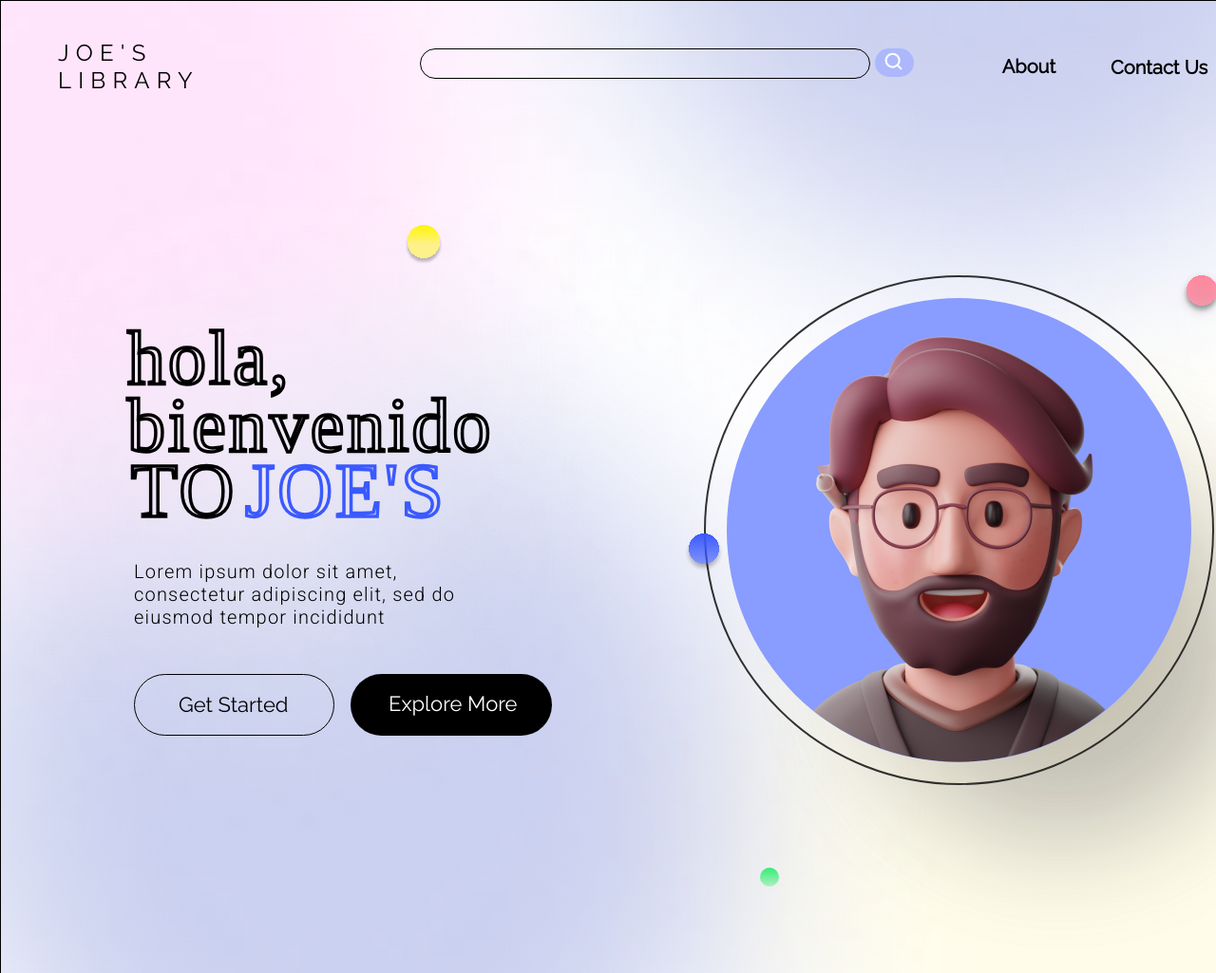
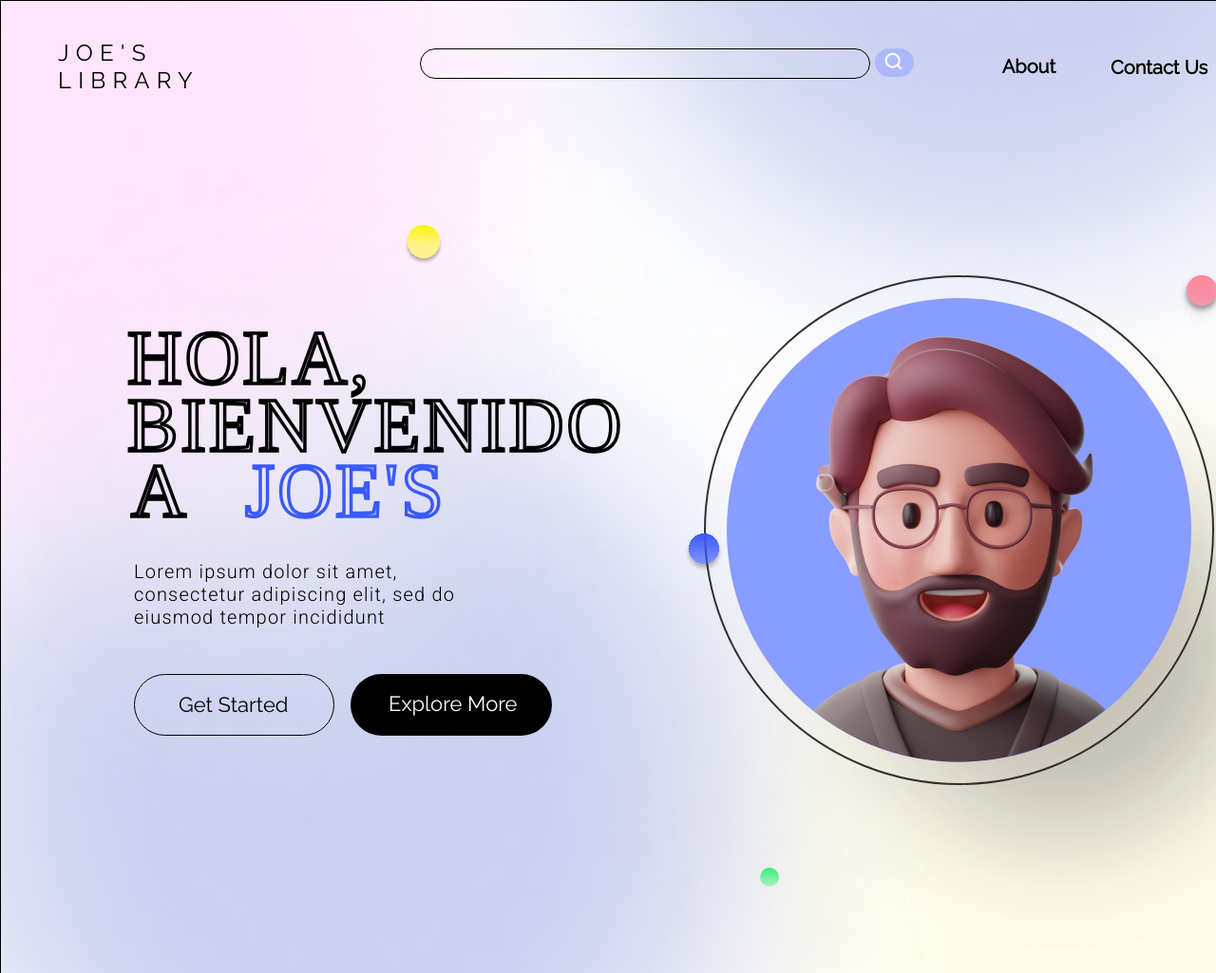
Before and after one commit to pvergerc-esliceu/landing-page, a plain HTML site: page index.html in a window 1280 px wide. Shown: the top 1025 px of the page at 95% size. Drawn offline with Linux system fonts and the light colour scheme; a web font is replaced by a local one.

Commit message:
commit test

```diff
--- a/index.html
+++ b/index.html
@@ -18,9 +18,9 @@
             <img class="yellow" src="img/yellow.svg" alt="yellow">
             <div class="break"></div>
             <div class="frase">
-                <div class="hey">hola,</div>
-                <div class="welcome">bienvenido</div>
-                <div class="to">TO<div class="joes">JOE'S</div></div>
+                <div class="hey">HOLA,</div>
+                <div class="welcome">BIENVENIDO</div>
+                <div class="to">A<div class="joes">JOE'S</div></div>
                 <div class="loremipsum">Lorem ipsum dolor sit amet, consectetur adipiscing elit, sed do eiusmod tempor incididunt </div>
                 <div class="buttons"><div class="getstartedbutton"><div class="getstarted">Get Started</div></div><div class="exploremorebutton"><div class="exploremore">Explore More</div></div></div>
             </div>
```
